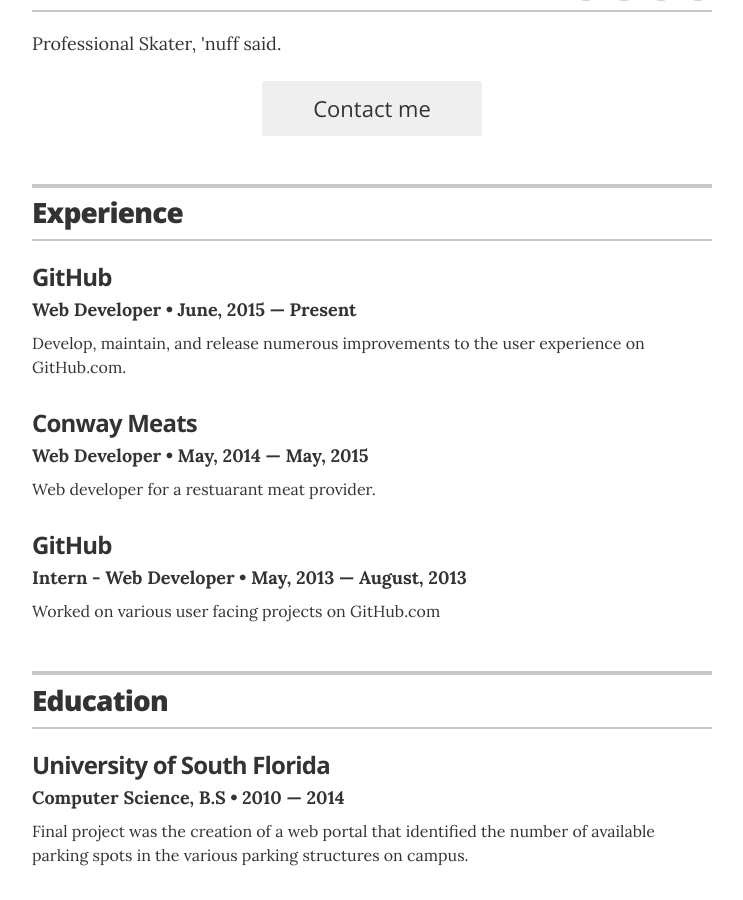
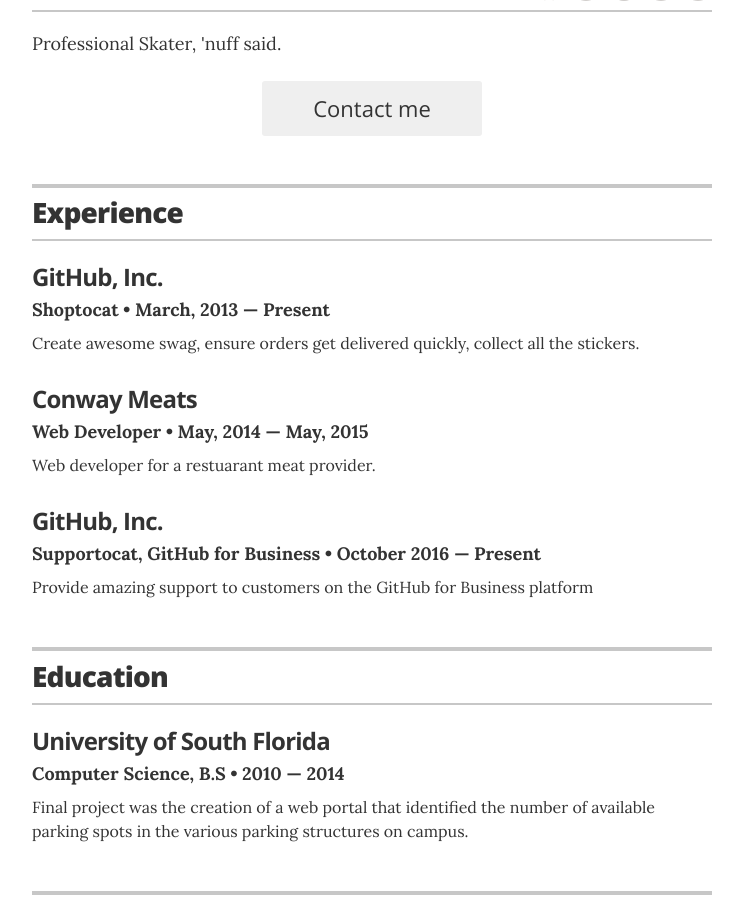
Before and after one commit to dhanushdeveloper429/merge-conflict, a Jekyll site: the page built from index.html, in a window 1280 px wide and 900 px high, scrolled down 256 px. Shown: the whole window, without its empty margins (268-1011 px from the left). Built offline with Jekyll 4.4.1, drawn with Linux system fonts in a browser that asks for light colours.

Commit message:
Update experience.yml

```diff
--- a/_data/experience.yml
+++ b/_data/experience.yml
@@ -1,9 +1,9 @@
 # Jobs
-# Web Developer
-- company: GitHub
-  position: Web Developer
-  duration: June, 2015 &mdash; Present
-  summary: Develop, maintain, and release numerous improvements to the user experience on GitHub.com.
+# Shoptocat
+- company: GitHub, Inc.
+  position: Shoptocat
+  duration: March, 2013 &mdash; Present
+  summary: Create awesome swag, ensure orders get delivered quickly, collect all the stickers.
 
 # Job Title
 - company: Conway Meats
@@ -12,8 +12,8 @@
   summary: Web developer for a restuarant meat provider.
 
 
-# Intern
-- company: GitHub
-  position: Intern - Web Developer
-  duration:  May, 2013  &mdash; August, 2013
-  summary: Worked on various user facing projects on GitHub.com
+# Supportocat
+- company: GitHub, Inc.
+  position: Supportocat, GitHub for Business
+  duration:  October 2016 &mdash; Present
+  summary: Provide amazing support to customers on the GitHub for Business platform
```
